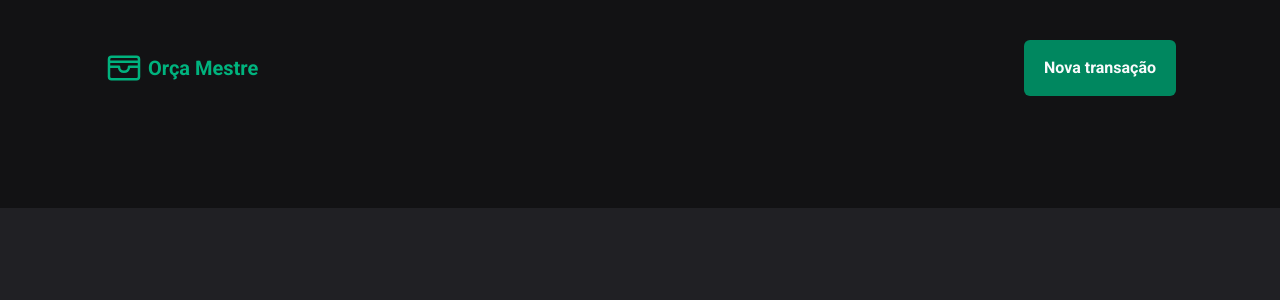
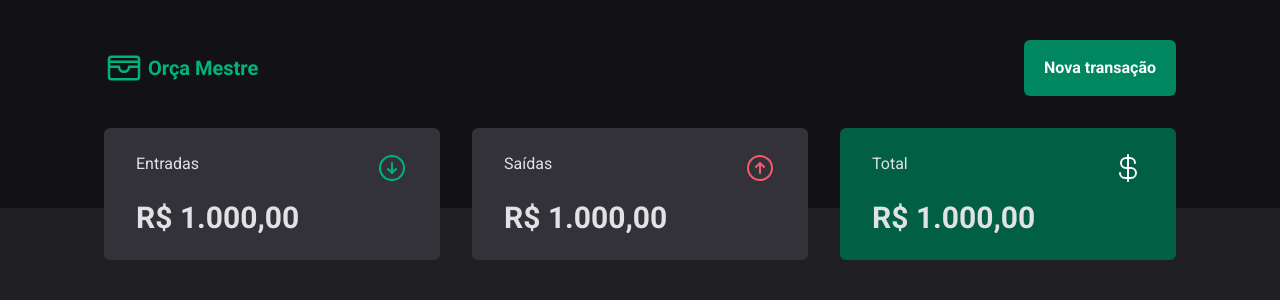
Before and after one commit to CarlosLonghi/Orca_Mestre, a React (Vite) app: page / in a window 1280 px wide. Shown: the top 300 px of the page. Built offline with nearby package versions, Linux system fonts and the light colour scheme.

Commit message:
feat: add component summary

```diff
--- /dev/null
+++ b/src/components/summary.tsx
@@ -0,0 +1,34 @@
+import { ArrowCircleDown, ArrowCircleUp, CurrencyDollar } from '@phosphor-icons/react'
+
+export function Summary() {
+    return (
+        <article className="w-full max-w-app m-auto -mt-20 px-6 grid grid-cols-3 gap-8">
+            <div className='bg-gray-600 rounded-md py-6 px-8'>
+                <header className='flex items-start justify-between text-gray-100'>
+                    <span>Entradas</span>
+                    <ArrowCircleDown className='w-8 h-8 text-green-300'/>
+                </header>
+
+                <strong className='block mt-4 text-2xl md:text-3xl'>R$ 1.000,00</strong>
+            </div>
+
+            <div className='bg-gray-600 rounded-md py-6 px-8'>
+                <header className='flex items-start justify-between text-gray-100'>
+                    <span>Saídas</span>
+                    <ArrowCircleUp className='w-8 h-8 text-red-300'/>
+                </header>
+
+                <strong className='block mt-4 text-2xl md:text-3xl'>R$ 1.000,00</strong>
+            </div>
+
+            <div className='bg-green-700 rounded-md py-6 px-8'>
+                <header className='flex items-start justify-between text-gray-100'>
+                    <span>Total</span>
+                    <CurrencyDollar className='w-8 h-8 text-gray-50'/>
+                </header>
+
+                <strong className='block mt-4 text-2xl md:text-3xl'>R$ 1.000,00</strong>
+            </div>
+        </article>
+    )
+}
--- a/src/pages/transactions.tsx
+++ b/src/pages/transactions.tsx
@@ -1,9 +1,11 @@
 import { Header } from "../components/header";
+import { Summary } from "../components/summary";
 
 export function Transactions() {
     return (
         <div>
             <Header />
+            <Summary />
         </div>
     )
 }
```
